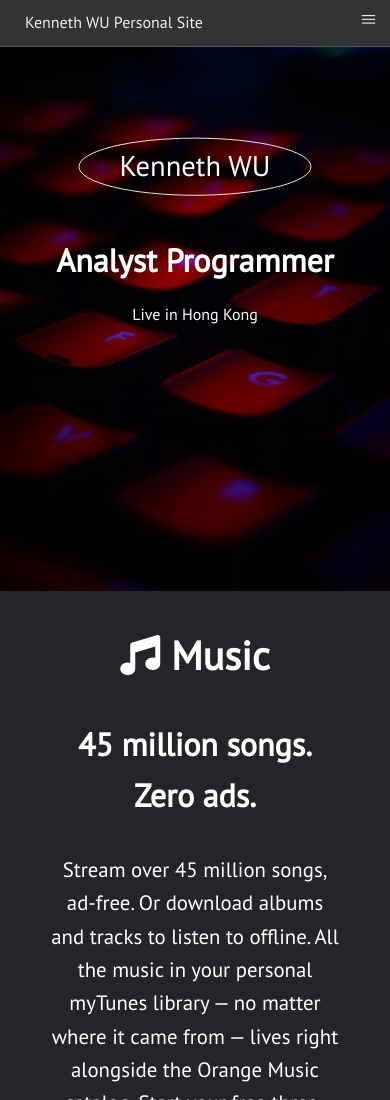
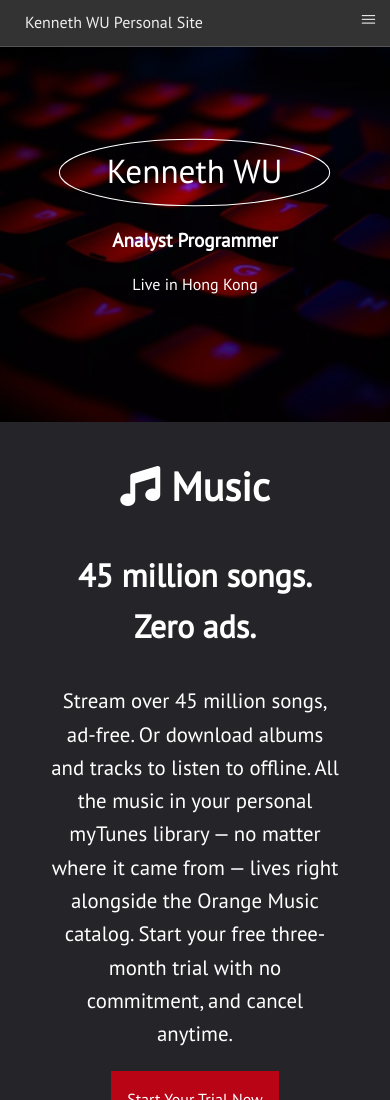
Before and after one commit to wuyeelok/old-github-io, a plain HTML site: page index.html in a window 390 px wide. Shown: the top 1100 px of the page. Drawn offline with nearby package versions, Linux system fonts and the light colour scheme.

Commit message:
Showcase: Make SVG bigger than others

```diff
--- a/css/style.css
+++ b/css/style.css
@@ -75,8 +75,9 @@
 }
 
 #showcase h1 {
-  font-size: 3rem;
+  font-size: calc(1rem + 0.8vw);
   margin-bottom: 0;
+  margin-top: 0;
 }
 
 #showcase h2 {
@@ -212,7 +213,7 @@
   }
 
   #showcase {
-    height: 70vh;
+    height: 50vh;
     min-height: 18rem;
     background: url("../img/showcase_keyboard_small.jpg"),
       radial-gradient(rgb(201, 193, 193), #111);
@@ -224,10 +225,6 @@
 
   #showcase .container {
     margin-top: 15vh;
-  }
-
-  #showcase h1 {
-    font-size: 2rem;
   }
 
   #showcase h2 {
@@ -293,7 +290,7 @@
 }
 
 .hero-svg {
-  width: 85%;
+  width: 99%;
   max-width: 50rem;
   margin: 4px auto;
 }
```
